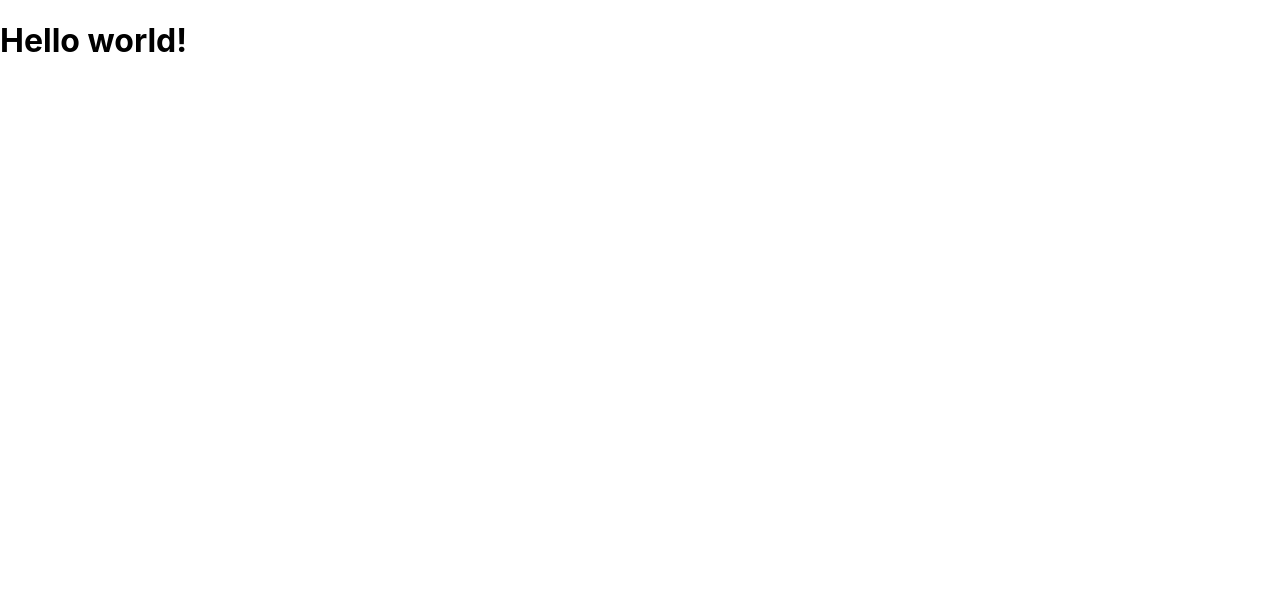
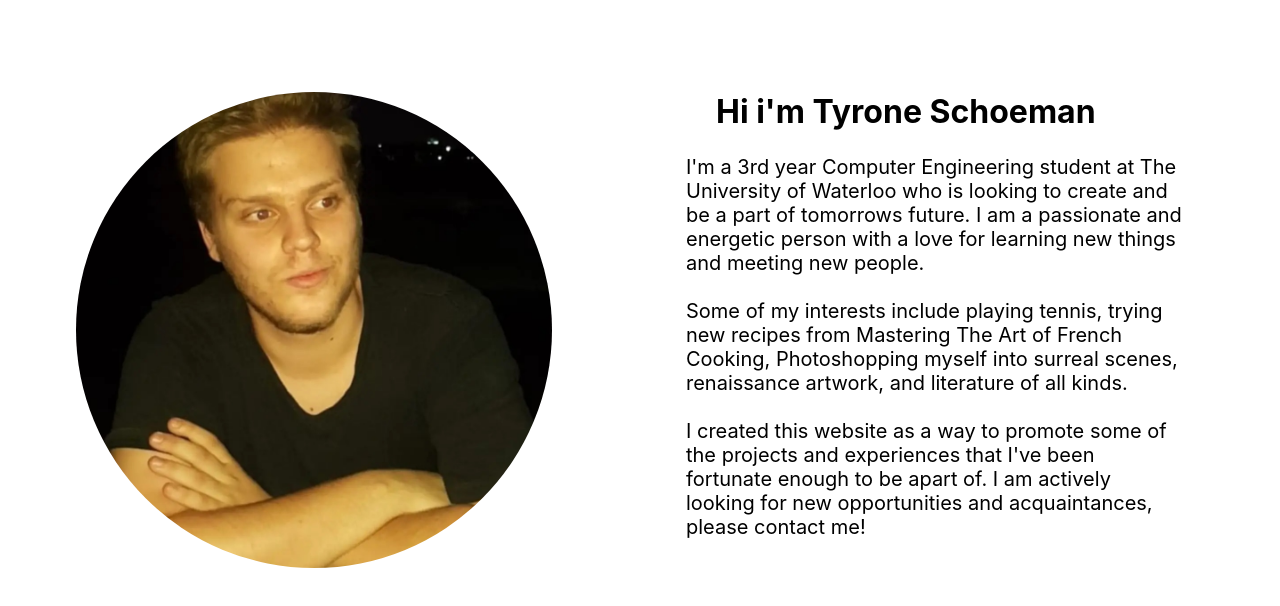
Before and after one commit to tyrone-code/react-app-portfolio, a React (Create React App) app: page / in a window 1280 px wide. Shown: the top 606 px of the page. Built offline with nearby package versions, Linux system fonts and the light colour scheme.

Commit message:
added about me profile component

```diff
--- a/src/App.css
+++ b/src/App.css
@@ -1,3 +1,14 @@
+* {
+  margin: 2px;
+  padding: 2px;
+  box-sizing: border-box;
+}
+
+
+
+
+
+
 .App {
   text-align: center;
 }
@@ -36,3 +47,29 @@
     transform: rotate(360deg);
   }
 }
+
+.flex-container {
+  display: flex;
+  margin-top:4rem;
+}
+.flex-container > div {
+
+}
+
+.flex-container img {
+  width:30rem;
+  border-radius: 100%;
+  margin-left:3rem;
+}
+
+.flex-container p {
+  width:500px;
+  font-size:20px;
+  margin-left:120px;
+  margin-top:20px;
+}
+
+.flex-container h1 {
+
+  margin-left:150px;
+}
--- a/src/App.js
+++ b/src/App.js
@@ -1,9 +1,12 @@
-import logo from './logo.svg';
 import './App.css';
-
+import React from 'react';
+import About from './Components/introduction'
 function App() {
   return (
-   <h1>Hello world!</h1>
+     <div>
+    <About/>
+    </div>
+
   );
 }
 
--- /dev/null
+++ b/src/Components/introduction.js
@@ -0,0 +1,21 @@
+import profilePicture from '../images/portfolio-profile-picture.jpg'
+import React from 'react';
+
+
+export default function AboutMe() {
+    return (
+        <div>
+        <div class="flex-container">
+        <div><img src={profilePicture}/></div>
+        <div>
+          <h1>Hi i'm Tyrone Schoeman</h1>
+          <p>I'm a 3rd year Computer Engineering student at The University of Waterloo who is looking to create and be a part of tomorrows future. I am a passionate and energetic person with a love for learning new things and meeting new people.</p>
+
+      <p>Some of my interests include playing tennis, trying new recipes from Mastering The Art of French Cooking, Photoshopping myself into surreal scenes, renaissance artwork, and literature of all kinds.</p>
+
+      <p>I created this website as a way to promote some of the projects and experiences that I've been fortunate enough to be apart of. I am actively looking for new opportunities and acquaintances, please contact me!</p>
+      </div>
+      </div>
+      </div>
+    )
+  }
```
Also changed, not shown: src/Components/NavBar.js (added, +15 -0 lines), src/images/portfolio-profile-picture.jpg (added).
